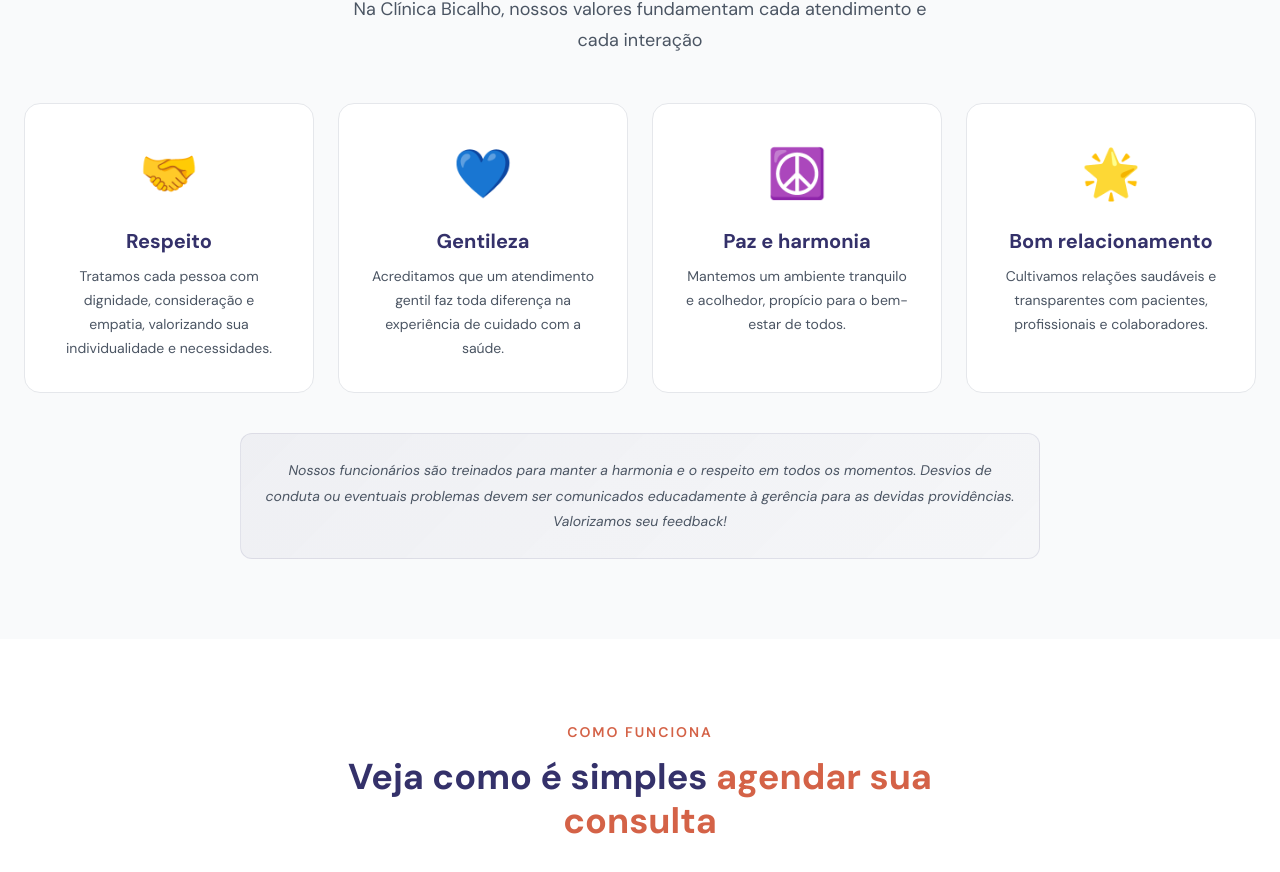
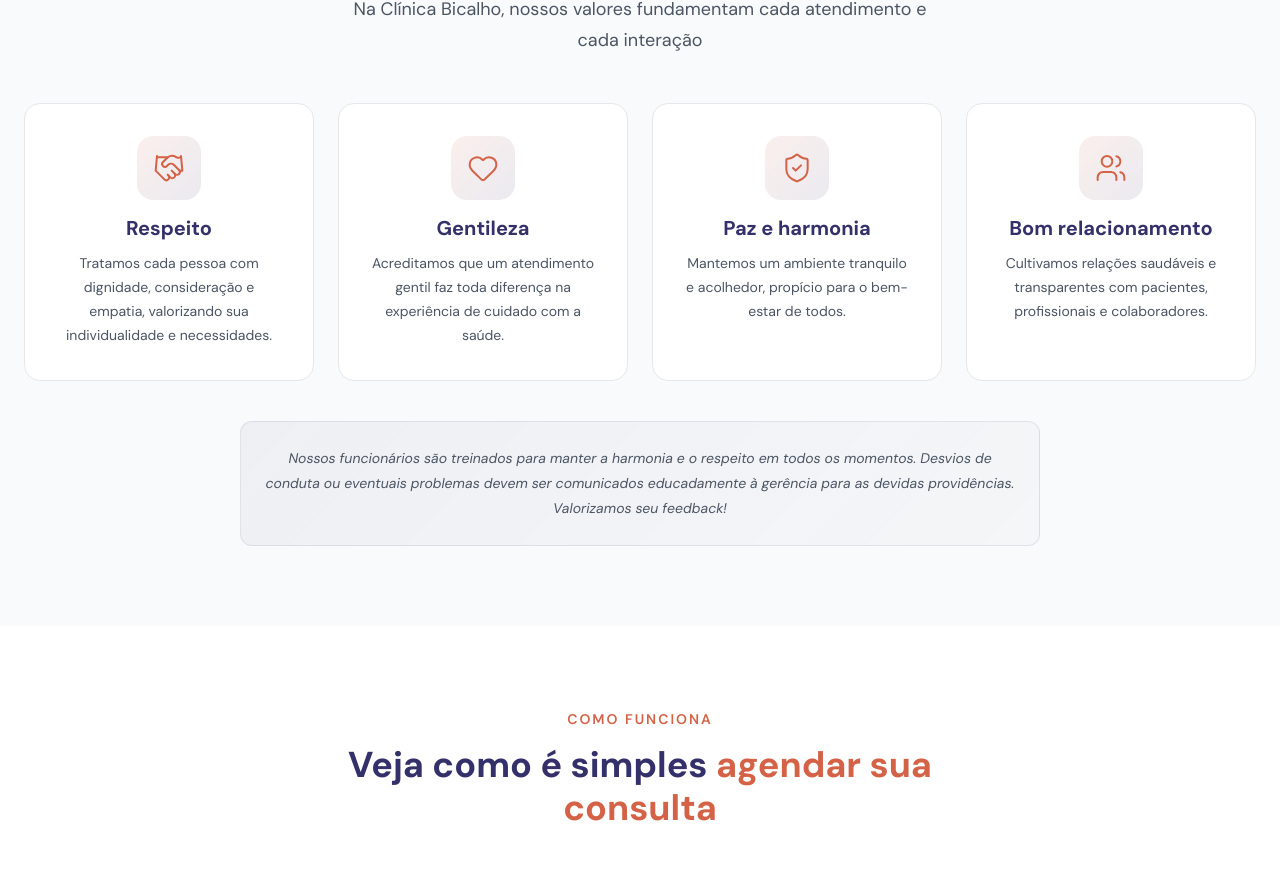
Before and after one commit to matheuspinhati/clinica-bicalho, a React (Vite) app: page / in a window 1280 px wide. Shown: the part 6254-7126 px from the top of the page. Built offline with nearby package versions, Linux system fonts and the light colour scheme.

Commit message:
refactor: Substituir emojis por Ã­cones profissionais na seÃ§Ã£o Valores

```diff
--- a/src/components/Values.css
+++ b/src/components/Values.css
@@ -34,9 +34,24 @@
   box-shadow: var(--shadow-lg);
 }
 
-.value-icon {
-  font-size: 3rem;
-  margin-bottom: var(--spacing-4);
+.value-icon-wrapper {
+  display: flex;
+  align-items: center;
+  justify-content: center;
+  width: 64px;
+  height: 64px;
+  margin: 0 auto var(--spacing-4);
+  background: linear-gradient(135deg, rgba(212, 98, 71, 0.1), rgba(52, 49, 106, 0.1));
+  border-radius: var(--radius-xl);
+  color: var(--color-orange);
+  transition: all var(--transition-base);
+}
+
+.value-card:hover .value-icon-wrapper {
+  background: linear-gradient(135deg, var(--color-orange), var(--color-orange-light));
+  color: var(--color-white);
+  box-shadow: 0 8px 20px rgba(212, 98, 71, 0.25);
+  transform: scale(1.05);
 }
 
 .value-title {
--- a/src/components/Values.jsx
+++ b/src/components/Values.jsx
@@ -1,26 +1,27 @@
 import { motion } from 'framer-motion';
 import { useInView } from 'framer-motion';
 import { useRef } from 'react';
+import { Handshake, Heart, ShieldCheck, Users } from 'lucide-react';
 import './Values.css';
 
 const values = [
   {
-    icon: '🤝',
+    icon: Handshake,
     title: 'Respeito',
     description: 'Tratamos cada pessoa com dignidade, consideração e empatia, valorizando sua individualidade e necessidades.'
   },
   {
-    icon: '💙',
+    icon: Heart,
     title: 'Gentileza',
     description: 'Acreditamos que um atendimento gentil faz toda diferença na experiência de cuidado com a saúde.'
   },
   {
-    icon: '☮️',
+    icon: ShieldCheck,
     title: 'Paz e harmonia',
     description: 'Mantemos um ambiente tranquilo e acolhedor, propício para o bem-estar de todos.'
   },
   {
-    icon: '🌟',
+    icon: Users,
     title: 'Bom relacionamento',
     description: 'Cultivamos relações saudáveis e transparentes com pacientes, profissionais e colaboradores.'
   }
@@ -73,18 +74,23 @@ const Values = () => {
           initial="hidden"
           animate={isInView ? "visible" : "hidden"}
         >
-          {values.map((value, index) => (
+          {values.map((value, index) => {
+            const IconComponent = value.icon;
+            return (
               <motion.div
                 key={index}
                 className="value-card"
                 variants={itemVariants}
                 whileHover={{ scale: 1.02 }}
               >
-              <div className="value-icon">{value.icon}</div>
+                <div className="value-icon-wrapper">
+                  <IconComponent size={32} strokeWidth={1.5} />
+                </div>
                 <h3 className="value-title">{value.title}</h3>
                 <p className="value-description">{value.description}</p>
               </motion.div>
-          ))}
+            );
+          })}
         </motion.div>
 
         <motion.div
```
Lines whose indentation alone changed are shown as unchanged.
